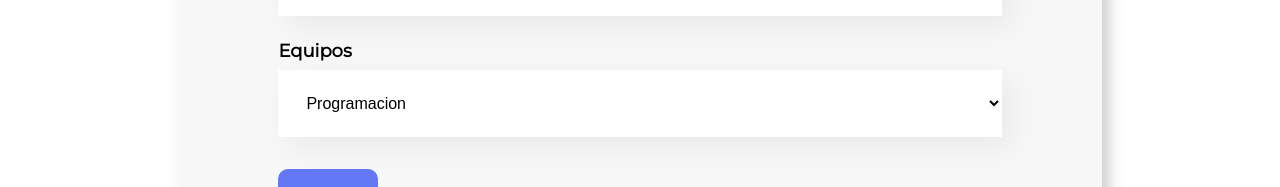
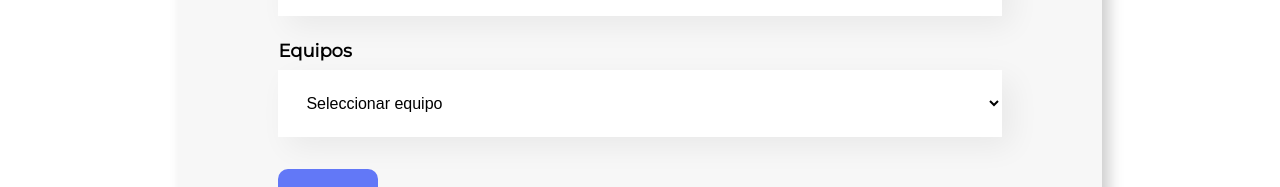
Before and after one commit to devbastian08/org, a React (Create React App) app: page / in a window 1280 px wide. Shown: the part 919-1106 px from the top of the page. Built offline with nearby package versions, Linux system fonts and the light colour scheme.

Commit message:
31-5-2023

```diff
--- a/src/components/CampoTexto/CampoTexto.js
+++ b/src/components/CampoTexto/CampoTexto.js
@@ -3,10 +3,19 @@ import "./CampoTexto.css";
 
 const CampoTexto = (props) => {
   const modplaceholder = `${props.placeholder}...`;
+  const manejarCambio = (event) => {
+    props.updateValor(event.target.value);
+  };
+
   return (
     <div className="campo-texto">
       <label>{props.titulo}</label>
-      <input placeholder={modplaceholder} required={props.required} />
+      <input
+        placeholder={modplaceholder}
+        required={props.required}
+        value={props.valor}
+        onChange={manejarCambio}
+      />
     </div>
   );
 };
--- a/src/components/Formulario/Formulario.js
+++ b/src/components/Formulario/Formulario.js
@@ -1,3 +1,4 @@
+import { useState } from "react";
 import React from "react";
 import "./Formulario.css";
 import CampoTexto from "../CampoTexto/CampoTexto";
@@ -5,9 +6,20 @@ import ListaOpciones from "../ListaOpciones";
 import Boton from "../Boton";
 
 const Formulario = () => {
+  const [nombre, updateNombre] = useState("");
+  const [puesto, updatePuesto] = useState("");
+  const [foto, updateFoto] = useState("");
+  const [equipo, updateEquipo] = useState("");
+
   const Envio = (event) => {
     event.preventDefault();
-    console.log("Manejar envio", event);
+    let envioDatos = {
+      nombre,
+      puesto,
+      foto,
+      equipo,
+    };
+    console.log(envioDatos);
   };
   return (
     <section className="formulario">
@@ -17,14 +29,25 @@ const Formulario = () => {
           titulo="Nombre"
           placeholder="Ingresar Nombre"
           required={true}
+          valor={nombre}
+          updateValor={updateNombre}
         />
-        <CampoTexto titulo="Puesto" placeholder="Ingresar Puesto" required />
+        <CampoTexto
+          titulo="Puesto"
+          placeholder="Ingresar Puesto"
+          required
+          valor={puesto}
+          updateValor={updatePuesto}
+        />
+
         <CampoTexto
           titulo="Foto"
           placeholder="Ingresar enlace de foto"
           required
+          valor={foto}
+          updateValor={updateFoto}
         />
-        <ListaOpciones />
+        <ListaOpciones valor={equipo} updateValor={updateEquipo} />
         <Boton texto="Crear" />
       </form>
     </section>
--- a/src/components/ListaOpciones/index.js
+++ b/src/components/ListaOpciones/index.js
@@ -1,7 +1,7 @@
 import React from "react";
 import "./ListaOpciones.css";
 
-const ListaOpciones = () => {
+const ListaOpciones = (props) => {
   const equipos = [
     "Programacion",
     "Front End",
@@ -11,10 +11,17 @@ const ListaOpciones = () => {
     "Movil",
     "Innovacion y Gestion",
   ];
+
+  const manejarCambio = (event) => {
+    props.updateValor(event.target.value);
+  };
   return (
     <div className="lista-opciones">
       <label>Equipos</label>
-      <select>
+      <select value={props.valor} onChange={manejarCambio}>
+        <option value="" disabled defaultValue="" hidden>
+          Seleccionar equipo
+        </option>
         {equipos.map((equipos, index) => {
           return <option key={index}>{equipos}</option>;
         })}
```
